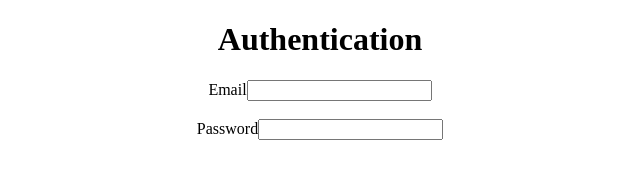
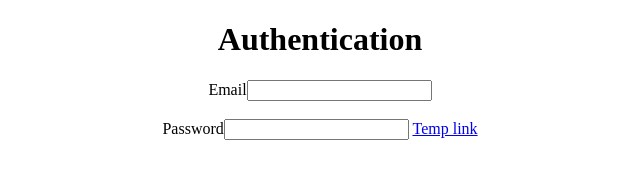
Before and after one commit to chetan-0/BookRev, a plain HTML site: page index.html in a window 1280 px wide. Shown: the whole page, without its empty margins (320-960 px from the left). Drawn offline with Linux system fonts and the light colour scheme.

Commit message:
Temporary linking

```diff
--- a/index.html
+++ b/index.html
@@ -14,6 +14,8 @@
         <h1>Authentication</h1>
         <label>Email</label><input type="email" id="email" class="login"><br><br>
         <label>Password</label><input type="password" id="password" class="login">
+
+        <a href="home.html">Temp link</a>
     </form>
 </body>
 </html>
```
Also changed, not shown: home.html (+1 -0 lines).
